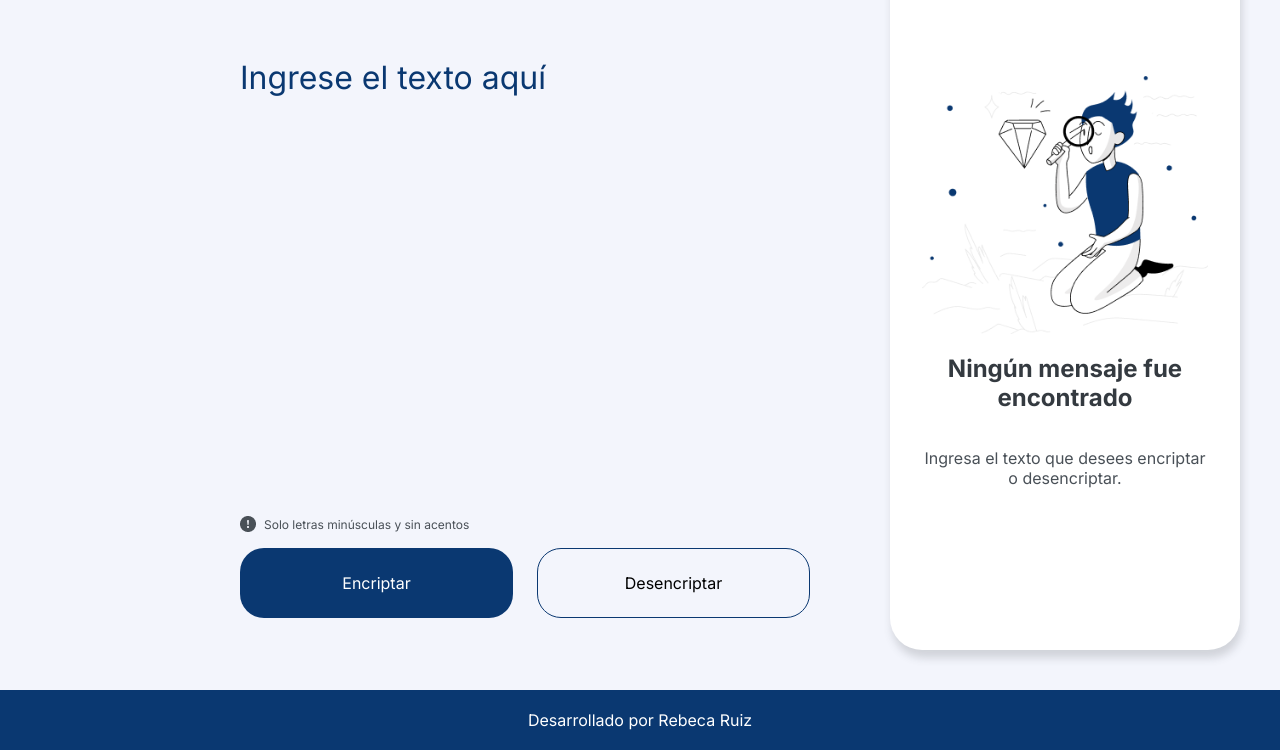
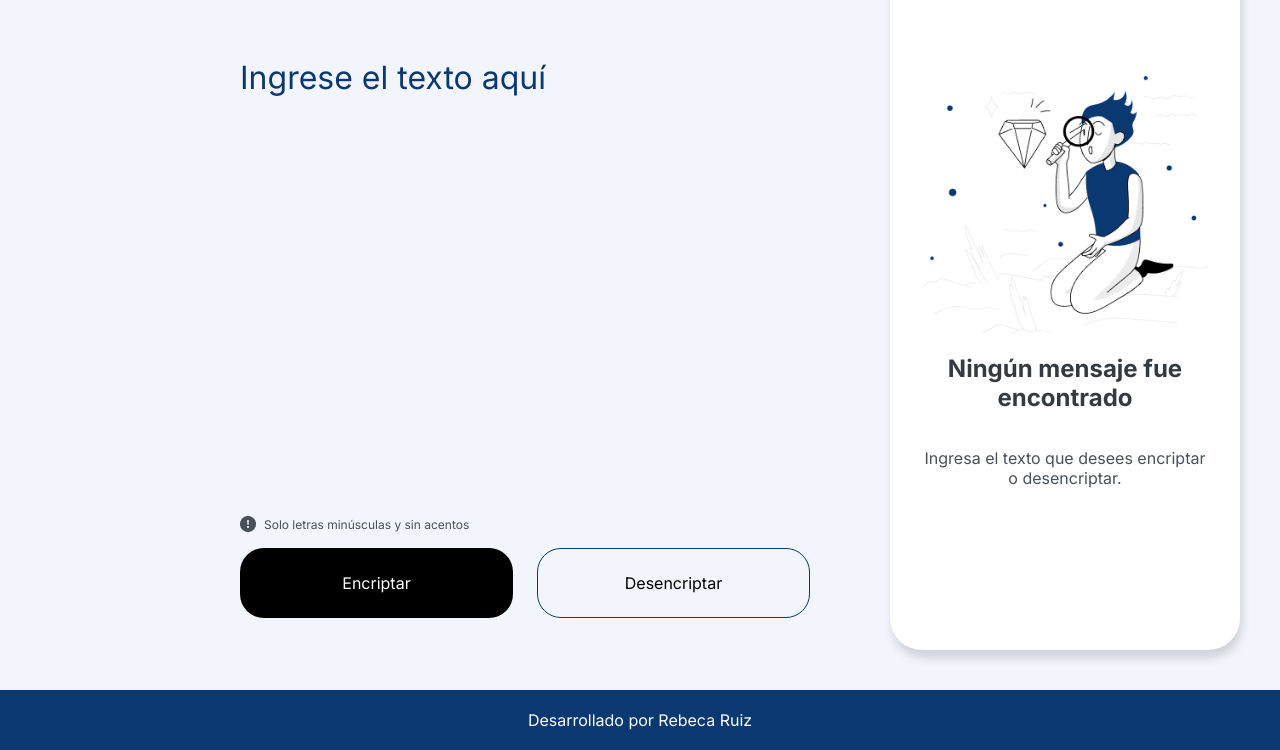
Before and after one commit to rebecaruiz04/encriptador-de-texto, a plain HTML site: page index.html in a window 1280 px wide. In both pictures the pointer is over the button "Encriptar". Shown: the part 110-860 px from the top of the page. Drawn offline with Linux system fonts and the light colour scheme.

Commit message:
Añadí efectos al botón y con eso se finaliza el proyecto

```diff
--- a/styles/style.css
+++ b/styles/style.css
@@ -94,6 +94,10 @@ p {
     font-size: 1.6rem;
     font-family: var(--fuente-inter);
     padding: 2.4rem;
+}
+.boton:hover {
+    background-color: var(--color-black);
+    color: var(--color-white);
 }
 .boton-encriptar {
     background-color: var(--color-primario);
```
